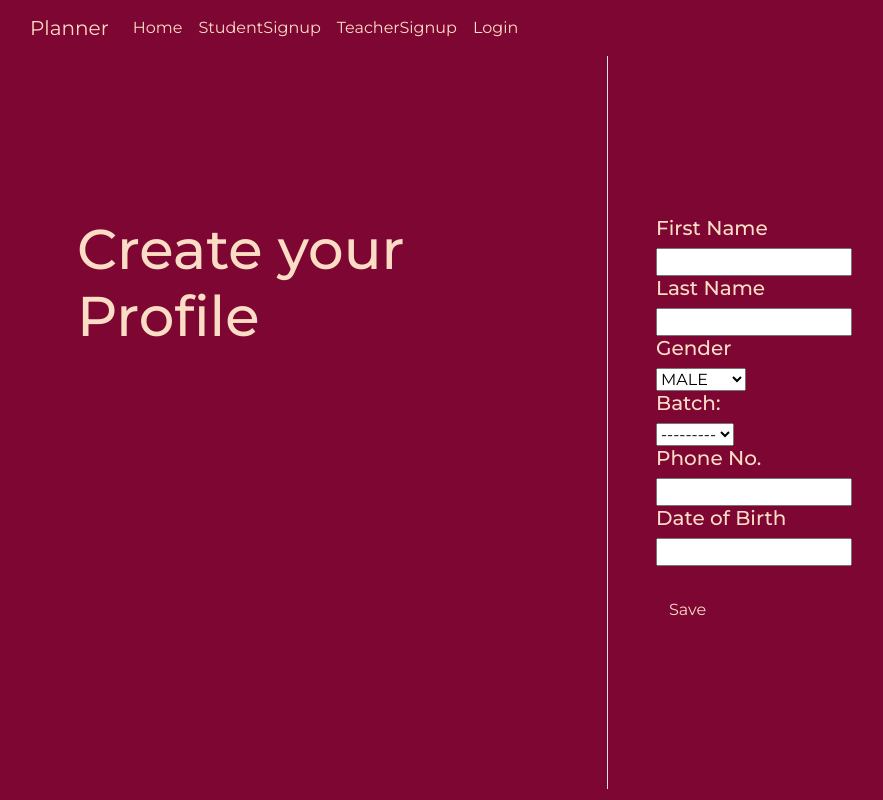
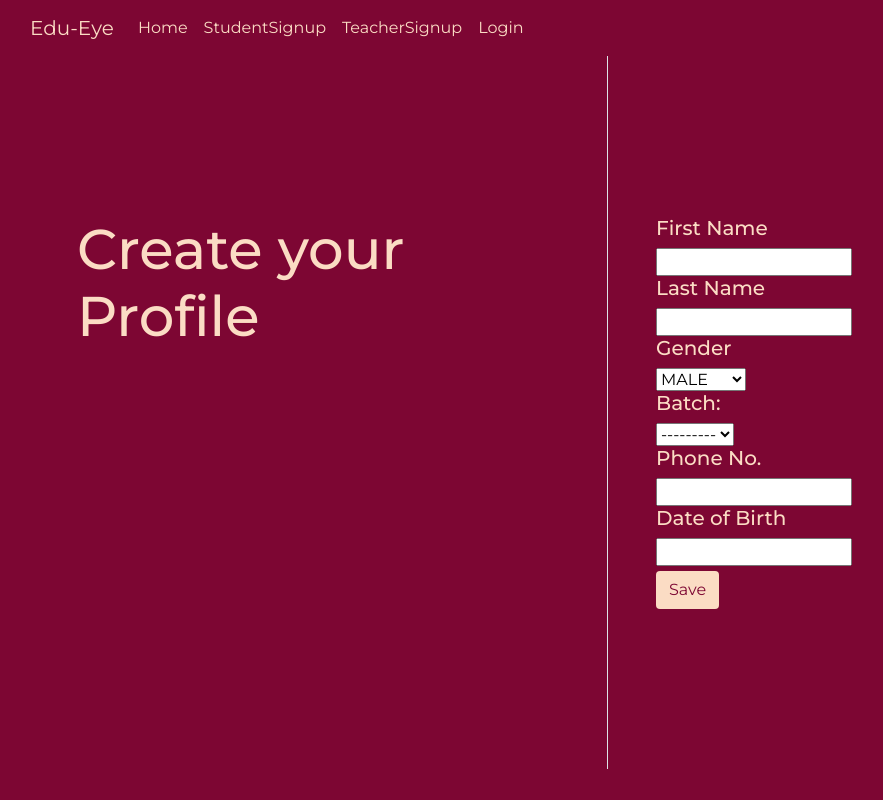
Before and after one commit to sreebasu05/edu-eye, a Django app: page /student/profile_student in a window 1280 px wide. Shown: the whole page, without its empty margins (56-939 px from the left). Run offline with Django 3.2, Linux system fonts and the light colour scheme; a user stored in the database is signed in; data comes from the database, SQL or seed files in the repository; both versions use the stored data as it was after the commit; some libraries are stand-ins or nearby versions.

Commit message:
Resolved Errors

```diff
--- a/account/views.py
+++ b/account/views.py
@@ -19,7 +19,7 @@ from .models import User as Accounts
 
 # Create your views here.
 def index(request):
-    return render(request,'basic.html')
+    return render(request,'account/home.html')
 
 def Studentsignup(request):
     if request.method == 'POST':
--- a/static/css/basic.css
+++ b/static/css/basic.css
@@ -65,6 +65,8 @@ h2 {
 }
 
 .heading {
+  background-color: #7d0633;
+  color: #fbdcc4;
   font-size: 4rem;
   padding-top: 4rem;
   text-align: center;
@@ -234,3 +236,7 @@ h2 {
 .row {
   padding-left: 3rem;
 }
+
+.dropdown {
+  display: inline-block;
+}
--- a/templates/basic.html
+++ b/templates/basic.html
@@ -15,14 +15,14 @@
 <body >
   <!-- Navigation Bar -->
   <nav class="container navbar navbar-expand-lg">
-    <a class="navbar-brand" href="#">Planner</a>
+    <a class="navbar-brand" href="#">Edu-Eye</a>
     <button class="navbar-toggler" type="button" data-toggle="collapse" data-target="#navbarNav" aria-controls="navbarNav" aria-expanded="false" aria-label="Toggle navigation">
       <span class="navbar-toggler-icon"></span>
     </button>
     <div class="collapse navbar-collapse" id="navbarNav">
       <ul class="navbar-nav">
         <li class="nav-item">
-          <a class="nav-link" href="#">Home</a>
+          <a class="nav-link" href="{%url 'index'%}">Home</a>
         </li>
         <li class="nav-item">
           <a class="nav-link" href="{%url 'signup_student'%}">StudentSignup</a>
--- a/templates/principal/create_course.html
+++ b/templates/principal/create_course.html
@@ -22,12 +22,12 @@
         </div>
 
 
-        <div class="row">
+        <div class="row dropdown">
           {{ form.name |as_crispy_field }}
         </div>
 
         <div class="row">
-          <button type="submit" class="titlebutton btn btn-md">Save</button>
+          <button type="submit" class="titlebutton btn formbtn btn-md">Save</button>
         </div>
       </form>
     </div>
--- a/templates/principal/create_teacherbatch.html
+++ b/templates/principal/create_teacherbatch.html
@@ -27,7 +27,7 @@
         </div>
 
         <div class="row">
-          <button type="submit" class="titlebutton btn btn-md">Save</button>
+          <button type="submit" class="titlebutton formbtn btn btn-md">Save</button>
         </div>
       </form>
     </div>
--- a/templates/principal/create_unit.html
+++ b/templates/principal/create_unit.html
@@ -22,7 +22,7 @@
 
 
         <div class="row">
-          <button type="submit" class="titlebutton btn btn-md">Save</button>
+          <button type="submit" class="titlebutton formbtn btn btn-md">Save</button>
         </div>
       </form>
     </div>
--- a/templates/student/profile-form.html
+++ b/templates/student/profile-form.html
@@ -46,7 +46,7 @@
 
 
         <div class="row">
-          <button type="submit" class="titlebutton btn btn-md">Save</button>
+          <button type="submit" class="titlebutton formbtn btn btn-md">Save</button>
         </div>
       </form>
     </div>
--- a/templates/teacher/dashboard.html
+++ b/templates/teacher/dashboard.html
@@ -22,7 +22,7 @@
 
             <td>{{teach.batchcourse.batch}}</td>
             <td>{{teach.batchcourse.course}}</td>
-            <td> <a href="{% url 'unit_teacher' teach.batchcourse.id %}" class="btn">View</a></th>
+            <td> <a href="{% url 'unit_teacher' teach.batchcourse.id %}" class="btn">View</a></td>
           </tr>
           {% endfor%}
         </tbody>
--- a/templates/teacher/profileform.html
+++ b/templates/teacher/profileform.html
@@ -46,7 +46,7 @@
 
 
         <div class="row">
-          <button type="submit" class="titlebutton btn btn-md">Save</button>
+          <button type="submit" class="titlebutton formbtn btn btn-md">Save</button>
         </div>
       </form>
     </div>
```
Also changed, not shown: templates/account/home.html (added, +25 -0 lines), db.sqlite3, templates/teacher/unitdash.html (line endings or trailing spaces).
